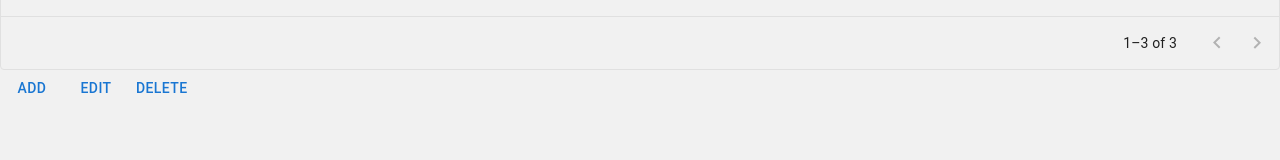
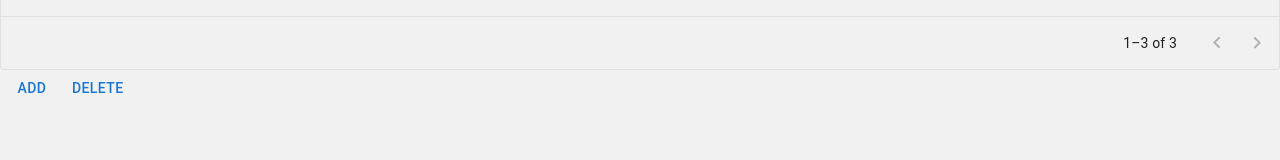
Before and after one commit to WannesSch/Gip5Groep5_Frontend_Desktop, a React (Create React App) app: page /inventory in a window 1280 px wide. Shown: the part 314-474 px from the top of the page. Built offline with nearby package versions, Linux system fonts and the light colour scheme.

Commit message:
edit button verwijderd

```diff
--- a/src/Components/Inventory/Inventory.tsx
+++ b/src/Components/Inventory/Inventory.tsx
@@ -139,11 +139,11 @@ function InventoryComponent() {
       />
       <Box>
         <Button onClick={handleAddRow}>Add</Button>
-        <Button>Edit</Button>
+
         <Button onClick={handleDeleteRow}>Delete</Button>
       </Box>
     </StyledTableBox>
-  );
+  )
 }
 
 export default InventoryComponent;
```
